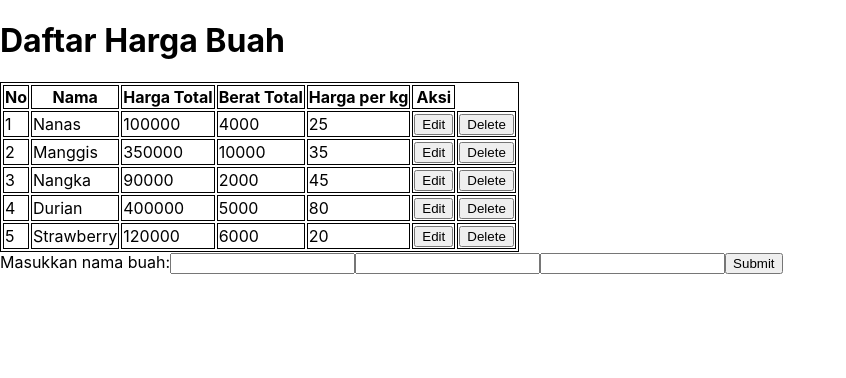
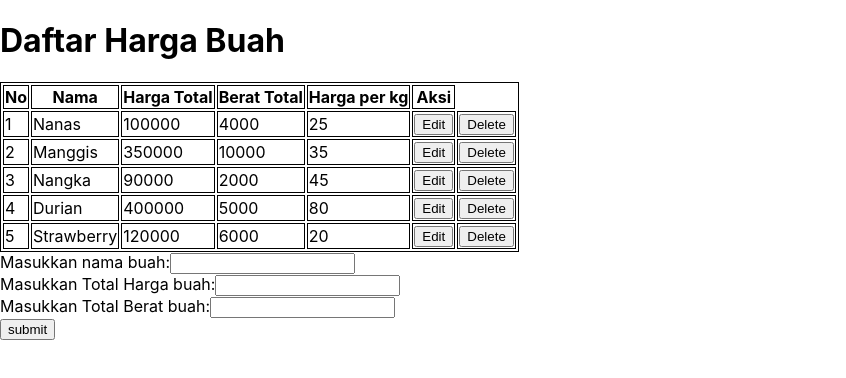
Before and after one commit to tasyadas/trial-react-app, a React (Create React App) app in the folder Tugas-Harian-Part-2/: page / in a window 1280 px wide. Shown: the top 378 px of the page, without its empty margins (0-846 px from the left). Built offline with nearby package versions, Linux system fonts and the light colour scheme.

Commit message:
Tugas 11 undone

```diff
--- a/Tugas-Harian-Part-2/src/Tugas-11/App.js
+++ b/Tugas-Harian-Part-2/src/Tugas-11/App.js
@@ -1,9 +1,10 @@
 import React, { useState } from 'react';
 import './App.css';
 
-const FormBuah = (...props) => {
-  let [buah, setBuah] = props
-  console.log(buah);
+const FormBuah = (props) => {
+  let buah = props.buah
+  let setBuah = props.setBuah
+
   const [inputName, setInputName] = useState("")
   const [inputHargaTotal, setInputHargaTotal] = useState("")
   const [inputBeratTotal, setInputBeratTotal] = useState("")
@@ -16,6 +17,7 @@ const FormBuah = (...props) => {
 
   const handleSubmit = (event) => {
     event.preventDefault()
+    console.log(buah);
     setBuah([...buah,
       {
         nama: inputName,
@@ -35,9 +37,18 @@ const FormBuah = (...props) => {
       Masukkan nama buah:
     </label>
     <input type="text" value={inputName} onChange={handleChange}/>
+    <br></br>
+    <label>
+      Masukkan Total Harga buah:
+    </label>
     <input type="text" value={inputHargaTotal} onChange={handleChange}/>
+    <br></br>
+    <label>
+      Masukkan Total Berat buah:
+    </label>
     <input type="text" value={inputBeratTotal} onChange={handleChange}/>
-    <input type="submit" value="Submit" />
+    <br></br>
+    <button>submit</button>
   </form>
   )
 }
```
